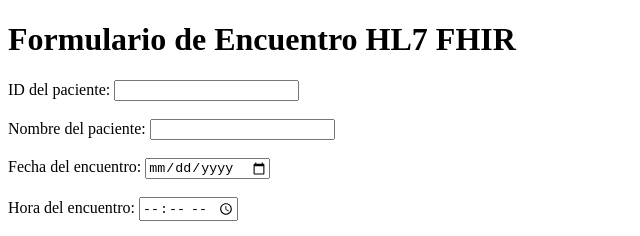
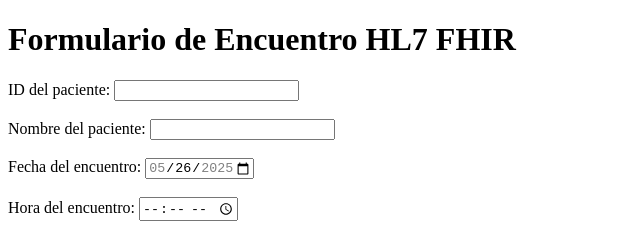
Before and after one commit to Anamorenoch/Encounter, a plain HTML site: page index.html in a window 1280 px wide. Shown: the top 236 px of the page, 0-640 px from the left. Drawn offline with Linux system fonts and the light colour scheme.

Commit message:
Update index.html

```diff
--- a/index.html
+++ b/index.html
@@ -10,21 +10,35 @@
     <form id="encounterForm">
         <label for="patientId">ID del paciente:</label>
         <input type="text" id="patientId" name="patientId" required><br>
-<br>
+        <br>
+
         <label for="patientName">Nombre del paciente:</label>
         <input type="text" id="patientName" name="patientName" required><br>
-<br>
+        <br>
+
         <label for="encounterDate">Fecha del encuentro:</label>
         <input type="date" id="encounterDate" name="encounterDate" required><br>
-<br>
+        <br>
+
         <label for="encounterTime">Hora del encuentro:</label>
         <input type="time" id="encounterTime" name="encounterTime" required><br>
-<br>
+        <br>
+
         <label for="encounterType">Tipo de encuentro:</label>
         <input type="text" id="encounterType" name="encounterType" required><br>
-<br>
+        <br>
+
         <button type="submit">Registrar Encuentro</button>
     </form>
+
+    <script>
+        // Limitar la fecha del encuentro solo al día actual
+        const today = new Date().toISOString().split('T')[0];
+        const dateInput = document.getElementById('encounterDate');
+        dateInput.value = today;
+        dateInput.min = today;
+        dateInput.max = today;
+    </script>
 
     <script src="app.js"></script>
 </body>
```
